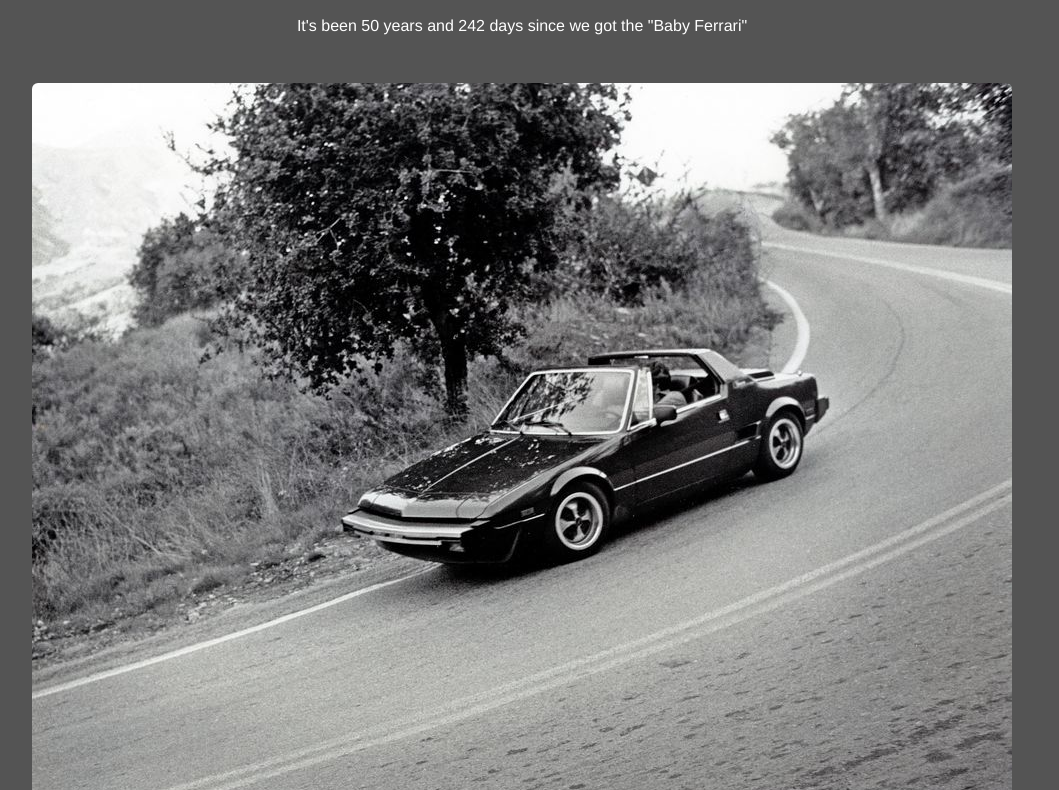
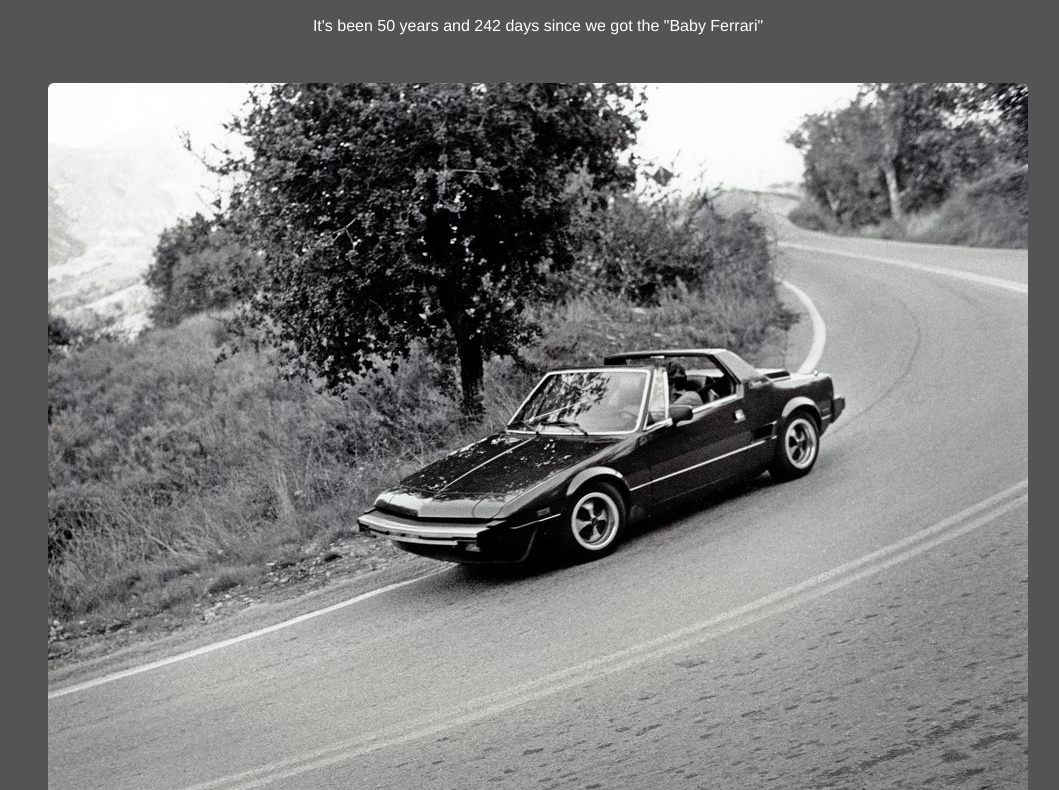
Before and after one commit to bbeech/bbeech.github.io, a plain HTML site: page index.html in a window 1280 px wide. Shown: the part 102-892 px from the top of the page, without its empty margins (102-1161 px from the left). Drawn offline with Linux system fonts and the light colour scheme.

Commit message:
Add files via upload

```diff
--- a/styles.css
+++ b/styles.css
@@ -1,11 +1,11 @@
 body {
-  margin: 1.5rem;
+  margin: auto;
   padding: auto;
   max-width: 1200px;
   min-width: 300px;
   font-family: helvetica;
   background-color: #545454;
-}
+  }
 h1,
 p,
 h3 {
```
